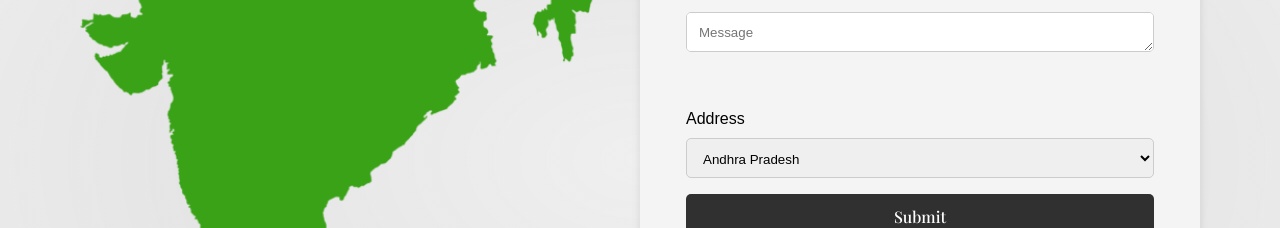
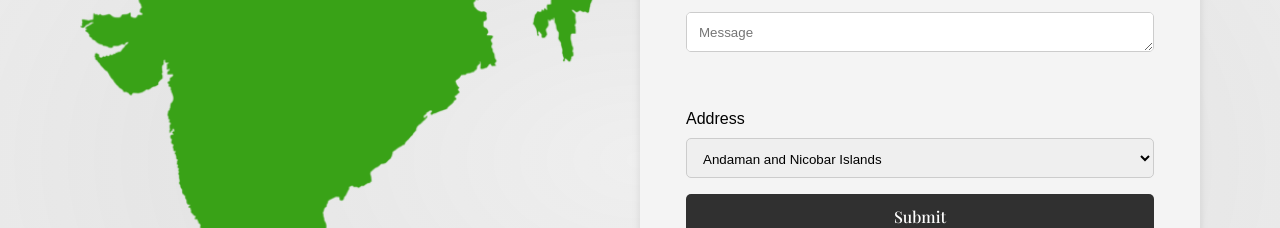
Before and after one commit to rewayy/Reway-new, a React (Create React App) app: page / in a window 1280 px wide. Shown: the part 2640-2868 px from the top of the page. Built offline with nearby package versions, Linux system fonts and the light colour scheme; a web font is replaced by a local one.

Commit message:
states name ascending

```diff
--- a/src/App.js
+++ b/src/App.js
@@ -19,8 +19,6 @@ function App() {
         <Testimonial/>
         <SimpleForm/>
 
-
-
       </main>
     </div>
   );
--- a/src/Form.js
+++ b/src/Form.js
@@ -100,11 +100,15 @@ const SimpleForm = () => {
   value={formData.address}
   onChange={handleInputChange}
 >
+<option value="Andaman and Nicobar Islands">Andaman and Nicobar Islands</option>
 <option value="Andhra Pradesh">Andhra Pradesh</option>
 <option value="Arunachal Pradesh">Arunachal Pradesh</option>
 <option value="Assam">Assam</option>
 <option value="Bihar">Bihar</option>
+<option value="Chandigarh">Chandigarh</option>
 <option value="Chhattisgarh">Chhattisgarh</option>
+<option value="Dadra and Nagar Haveli and Daman and Diu">Dadra and Nagar Haveli and Daman and Diu</option>
+<option value="Delhi">Delhi</option>
 <option value="Goa">Goa</option>
 <option value="Gujarat">Gujarat</option>
 <option value="Haryana">Haryana</option>
@@ -112,6 +116,7 @@ const SimpleForm = () => {
 <option value="Jharkhand">Jharkhand</option>
 <option value="Karnataka">Karnataka</option>
 <option value="Kerala">Kerala</option>
+<option value="Lakshadweep">Lakshadweep</option>
 <option value="Madhya Pradesh">Madhya Pradesh</option>
 <option value="Maharashtra">Maharashtra</option>
 <option value="Manipur">Manipur</option>
@@ -119,6 +124,7 @@ const SimpleForm = () => {
 <option value="Mizoram">Mizoram</option>
 <option value="Nagaland">Nagaland</option>
 <option value="Odisha">Odisha</option>
+<option value="Puducherry">Puducherry</option>
 <option value="Punjab">Punjab</option>
 <option value="Rajasthan">Rajasthan</option>
 <option value="Sikkim">Sikkim</option>
@@ -128,14 +134,7 @@ const SimpleForm = () => {
 <option value="Uttar Pradesh">Uttar Pradesh</option>
 <option value="Uttarakhand">Uttarakhand</option>
 <option value="West Bengal">West Bengal</option>
-  <option value="Andaman and Nicobar Islands">Andaman and Nicobar Islands</option>
-  <option value="Chandigarh">Chandigarh</option>
-  <option value="Dadra and Nagar Haveli and Daman and Diu">
-    Dadra and Nagar Haveli and Daman and Diu
-  </option>
-  <option value="Lakshadweep">Lakshadweep</option>
-  <option value="Delhi">Delhi</option>
-  <option value="Puducherry">Puducherry</option>
+
 </select>
 
         <button type="submit">Submit</button>
```
Also changed, not shown: 1 other file (tests, documents, lock files or other folders). Lines whose indentation alone changed are shown as unchanged.
